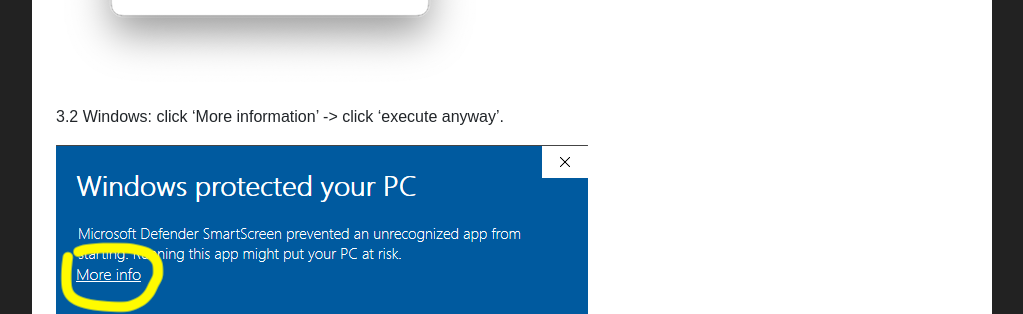
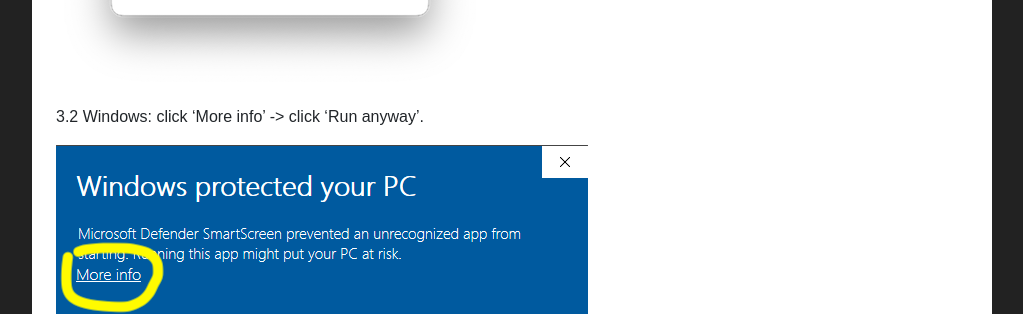
Before and after one commit to googlefonts/fontra-docs, a Jekyll site: the page built from _how-tos/installing-fontra-pak.md, in a window 1280 px wide and 900 px high, scrolled down 1215 px. Shown: the part 152-466 px from the top of the window, without its empty margins (128-1151 px from the left). Built offline with Jekyll 4.4.1, drawn with Linux system fonts in a browser that asks for light colours; nearby versions of some CDN libraries; some web fonts are replaced.

Commit message:
Make wording match screenshots.

```diff
--- a/_how-tos/installing-fontra-pak.md
+++ b/_how-tos/installing-fontra-pak.md
@@ -30,7 +30,7 @@
 
   ![]({{ site.url }}/images/fontra-pak-installer.png){: .img-fluid}
 
-  3.2 Windows: click 'More information' -> click 'execute anyway'.
+  3.2 Windows: click 'More info' -> click 'Run anyway'.
 
   ![]({{ site.url }}/images/fontra-pak-install-windows-1.png){: .img-fluid}
 
```
